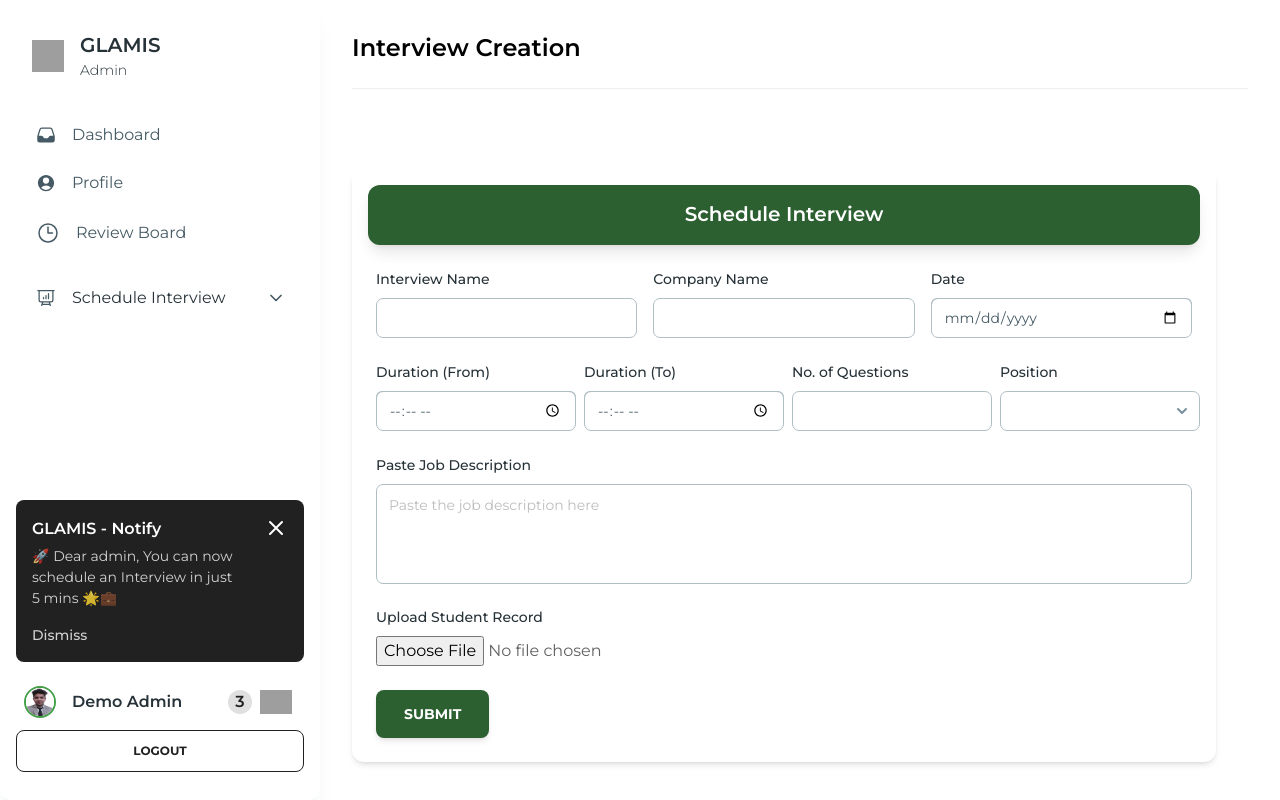
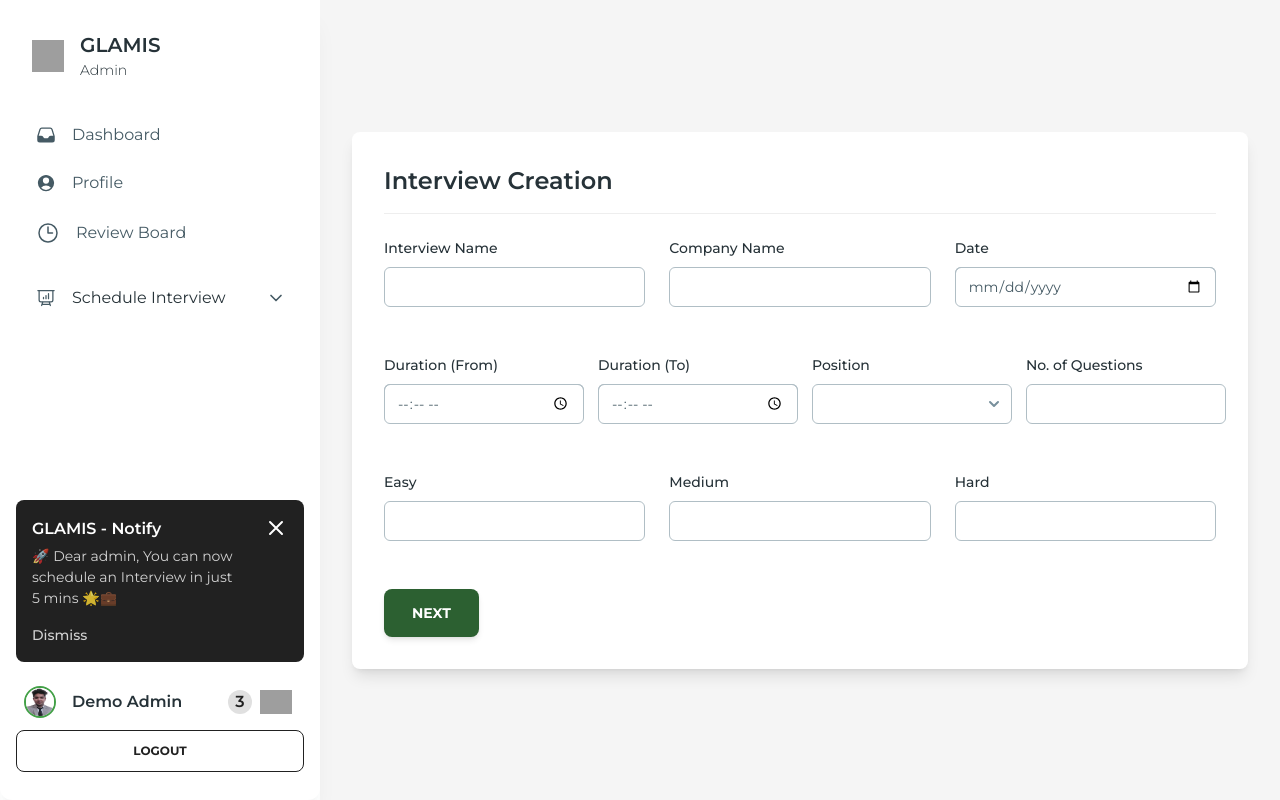
Before and after one commit to naitikshaxma/glamis_test, a React (Vite) app in the folder admin-client/: page /admin/schedule in a window 1280 px wide. Built offline with nearby package versions, Linux system fonts and the light colour scheme; grey boxes are pictures that could not be loaded; some icons are missing; a web font is replaced by a local one.

Commit message:
working on admin frontend

```diff
--- a/admin-client/src/components/dashboard/ScheduleInterview.jsx
+++ b/admin-client/src/components/dashboard/ScheduleInterview.jsx
@@ -1,17 +1,15 @@
-import React from "react";
+import React, { useState } from "react";
 import {
     Card,
-    CardHeader,
     CardBody,
     Input,
     Button,
     Typography,
     Select,
     Option,
-    Textarea
+    Textarea,
 } from "@material-tailwind/react";
 
-// Define a list of positions in the software industry
 const softwarePositions = [
     "Software Developer",
     "Product Engineer",
@@ -22,147 +20,120 @@ const softwarePositions = [
     "DevOps Engineer",
     "QA Engineer",
     "UX/UI Designer",
-    "Systems Analyst"
+    "Systems Analyst",
 ];
 
+const FormInput = ({ label, value, onChange, type = "text", placeholder, max }) => (
+    <div className="flex flex-col mb-6">
+        <Typography variant="small" color="blue-gray" className="mb-2 font-medium">
+            {label}
+        </Typography>
+        <Input
+            type={type}
+            value={value}
+            onChange={onChange}
+            placeholder={placeholder}
+            max={max}
+            className="!border-blue-gray-200 focus:!border-gray-900 py-2 px-3 rounded-md"
+        />
+    </div>
+);
+
 export default function ScheduleInterview() {
-    const [interviewName, setInterviewName] = React.useState("");
-    const [companyName, setCompanyName] = React.useState("");
-    const [date, setDate] = React.useState("");
-    const [duration, setDuration] = React.useState({ from: "", to: "" });
-    const [noOfQuestions, setNoOfQuestions] = React.useState("");
-    const [position, setPosition] = React.useState("");
-    const [jobDescription, setJobDescription] = React.useState("");
-    const [studentRecord, setStudentRecord] = React.useState(null);
+    const [currentStep, setCurrentStep] = useState(1);
+    const [interviewName, setInterviewName] = useState("");
+    const [companyName, setCompanyName] = useState("");
+    const [date, setDate] = useState("");
+    const [duration, setDuration] = useState({ from: "", to: "" });
+    const [noOfQuestions, setNoOfQuestions] = useState("");
+    const [position, setPosition] = useState("");
+    const [easy, setEasy] = useState("");
+    const [medium, setMedium] = useState("");
+    const [hard, setHard] = useState("");
+    const [jobDescription, setJobDescription] = useState("");
+    const [questions, setQuestions] = useState([{ question: "", difficulty: "Easy" }]);
+
+    const handleNext = () => {
+        if (currentStep === 1 && interviewName && companyName && date && noOfQuestions && position) {
+            setCurrentStep(2);
+        }
+    };
+
+    const handlePrevious = () => {
+        setCurrentStep(currentStep - 1);
+    };
+
+    const handleSubmit = () => {
+        // Handle form submission logic here
+        console.log("Form submitted");
+    };
+
+    const handleAddQuestion = () => {
+        if (questions.length < parseInt(noOfQuestions)) {
+            setQuestions([...questions, { question: "", difficulty: "Easy" }]);
+        }
+    };
+
+    const handleQuestionChange = (index, field, value) => {
+        const updatedQuestions = [...questions];
+        updatedQuestions[index][field] = value;
+        setQuestions(updatedQuestions);
+    };
 
     return (
-        <div className="p-8 flex flex-col h-[95vh]">
-            <div className="flex justify-between w-full border-b pb-2 mb-[8vh]">
-                <h1 className="text-2xl font-semibold mb-4">Interview Creation</h1>
+        <div className="flex items-center justify-center min-h-screen bg-gray-100 p-8">
+            <div className="w-full max-w-6xl h-full p-8 rounded-lg shadow-lg bg-white flex flex-col">
+                <div className="mb-6 flex justify-between items-center border-b pb-4">
+                    <Typography variant="h4" color="blue-gray" className="font-semibold">
+                        Interview Creation
+                    </Typography>
                 </div>
-            <Card className="mt-4 mr-8">
-                <CardHeader
-                    color=""
-                    floated={false}
-                    shadow={true}
-                    className="text-center bg-[#2c6031] p-4"
-                >
-                    <Typography variant="h5" color="white">
-                        Schedule Interview
-                    </Typography>
-                </CardHeader>
-                <CardBody>
-                    <form className="space-y-6">
-                        {/* First row: Interview Name, Company Name, and Date */}
-                        <div className="grid grid-cols-1 md:grid-cols-3 gap-4">
-                            <div className="flex flex-col">
-                                <Typography
-                                    variant="small"
-                                    color="blue-gray"
-                                    className="mb-2 font-medium"
-                                >
-                                    Interview Name
-                                </Typography>
-                                <Input
+
+                <div className="flex-grow">
+                    {/* Combined Form: Basic Information and Duration */}
+                    {currentStep === 1 && (
+                        <>
+                            <div className="grid grid-cols-1 md:grid-cols-3 gap-6 mb-6">
+                                <FormInput
+                                    label="Interview Name"
                                     value={interviewName}
                                     onChange={(e) => setInterviewName(e.target.value)}
                                     placeholder="Interview Name"
-                                    className="!border-t-blue-gray-200 focus:!border-t-gray-900"
                                 />
-                            </div>
-                            <div className="flex flex-col">
-                                <Typography
-                                    variant="small"
-                                    color="blue-gray"
-                                    className="mb-2 font-medium"
-                                >
-                                    Company Name
-                                </Typography>
-                                <Input
+                                <FormInput
+                                    label="Company Name"
                                     value={companyName}
                                     onChange={(e) => setCompanyName(e.target.value)}
                                     placeholder="Company Name"
-                                    className="!border-t-blue-gray-200 focus:!border-t-gray-900"
                                 />
-                            </div>
-                            <div className="flex flex-col">
-                                <Typography
-                                    variant="small"
-                                    color="blue-gray"
-                                    className="mb-2 font-medium"
-                                >
-                                    Date
-                                </Typography>
-                                <Input
+                                <FormInput
+                                    label="Date"
                                     type="date"
                                     value={date}
                                     onChange={(e) => setDate(e.target.value)}
-                                    className="!border-t-blue-gray-200 focus:!border-t-gray-900"
                                 />
                             </div>
-                        </div>
-
-                        {/* Second row: Duration, No. of Questions, and Position */}
-                        <div className="grid grid-cols-1 md:grid-cols-4 gap-4">
-                            <div className="flex flex-col">
-                                <Typography
-                                    variant="small"
-                                    color="blue-gray"
-                                    className="mb-2 font-medium"
-                                >
-                                    Duration (From)
-                                </Typography>
-                                <Input
+                            <div className="grid grid-cols-1 md:grid-cols-4 gap-6 mb-6">
+                                <FormInput
+                                    label="Duration (From)"
                                     type="time"
                                     value={duration.from}
                                     onChange={(e) => setDuration({ ...duration, from: e.target.value })}
-                                    className="!border-t-blue-gray-200 focus:!border-t-gray-900"
                                 />
-                            </div>
-                            <div className="flex flex-col">
-                                <Typography
-                                    variant="small"
-                                    color="blue-gray"
-                                    className="mb-2 font-medium"
-                                >
-                                    Duration (To)
-                                </Typography>
-                                <Input
+                                <FormInput
+                                    label="Duration (To)"
                                     type="time"
                                     value={duration.to}
                                     onChange={(e) => setDuration({ ...duration, to: e.target.value })}
-                                    className="!border-t-blue-gray-200 focus:!border-t-gray-900"
                                 />
-                            </div>
                                 <div className="flex flex-col">
-                                <Typography
-                                    variant="small"
-                                    color="blue-gray"
-                                    className="mb-2 font-medium"
-                                >
-                                    No. of Questions
-                                </Typography>
-                                <Input
-                                    type="number"
-                                    max={20}
-                                    value={noOfQuestions}
-                                    onChange={(e) => setNoOfQuestions(e.target.value)}
-                                    placeholder="Number of Questions"
-                                    className="!border-t-blue-gray-200 focus:!border-t-gray-900"
-                                />
-                            </div>
-                            <div className="flex flex-col">
-                                <Typography
-                                    variant="small"
-                                    color="blue-gray"
-                                    className="mb-2 font-medium"
-                                >
+                                    <Typography variant="small" color="blue-gray" className="mb-2 font-medium">
                                         Position
                                     </Typography>
                                     <Select
                                         value={position}
                                         onChange={(value) => setPosition(value)}
-                                    className="!border-t-blue-gray-200 focus:!border-t-gray-900"
+                                        className="!border-blue-gray-200 focus:!border-gray-900 py-2 px-3 rounded-md"
                                         placeholder="Select Position"
                                     >
                                         {softwarePositions.map((pos) => (
@@ -172,50 +143,129 @@ export default function ScheduleInterview() {
                                         ))}
                                     </Select>
                                 </div>
+                                <FormInput
+                                    label="No. of Questions"
+                                    type="number"
+                                    value={noOfQuestions}
+                                    onChange={(e) => setNoOfQuestions(e.target.value)}
+                                    placeholder="Number of Questions"
+                                    max={20}
+                                />
                             </div>
+                            <div className="grid grid-cols-1 md:grid-cols-3 gap-6 mb-6">
+                                <FormInput
+                                    label="Easy"
+                                    type="number"
+                                    value={easy}
+                                    onChange={(e) => setEasy(e.target.value)}
+                                    max={8}
+                                />
+                                <FormInput
+                                    label="Medium"
+                                    type="number"
+                                    value={medium}
+                                    onChange={(e) => setMedium(e.target.value)}
+                                    max={7}
+                                />
+                                <FormInput
+                                    label="Hard"
+                                    type="number"
+                                    value={hard}
+                                    onChange={(e) => setHard(e.target.value)}
+                                    max={5}
+                                />
+                            </div>
+                        </>
+                    )}
 
-                        {/* Third row: Job Description and Student Record */}
-                        <div className="space-y-4">
-                            <div className="flex flex-col">
-                                <Typography
-                                    variant="small"
-                                    color="blue-gray"
-                                    className="mb-2 font-medium"
-                                >
+                    {/* Step 2: Job Description, Add Questions, and Upload Record */}
+                    {currentStep === 2 && (
+                        <>
+                            <div className="space-y-6 mb-6">
+                                <div className="flex flex-col mb-6">
+                                    <Typography variant="small" color="blue-gray" className="mb-2 font-medium">
                                         Paste Job Description
                                     </Typography>
                                     <Textarea
                                         value={jobDescription}
                                         onChange={(e) => setJobDescription(e.target.value)}
                                         placeholder="Paste the job description here"
-                                    className="!border-t-blue-gray-200 focus:!border-t-gray-900"
+                                        className="!border-blue-gray-200 focus:!border-gray-900 py-2 px-3 rounded-md"
                                     />
                                 </div>
-                            <div className="flex flex-col">
-                                <Typography
-                                    variant="small"
-                                    color="blue-gray"
-                                    className="mb-2 font-medium"
-                                >
-                                    Upload Student Record
+                                {questions.map((q, index) => (
+                                    <div key={index} className="flex justify-between mb-4">
+                                        <div className="flex flex-col flex-1">
+                                            <Typography variant="small" color="blue-gray" className="mb-2 font-medium">
+                                                Add New Question (Optional)
                                             </Typography>
-                                <input
-                                    type="file"
-                                    onChange={(e) => setStudentRecord(e.target.files[0])}
-                                    className="!border-t-blue-gray-200 focus:!border-t-gray-900"
+                                            <Input
+                                                value={q.question}
+                                                onChange={(e) => handleQuestionChange(index, "question", e.target.value)}
+                                                placeholder="Enter question"
+                                                className="w-full"
                                             />
                                         </div>
+                                        <div className="flex flex-col ml-4">
+                                            <Typography variant="small" color="blue-gray" className="mb-2 font-medium">
+                                                Set Question Difficulty
+                                            </Typography>
+                                            <Select
+                                                value={q.difficulty}
+                                                onChange={(value) => handleQuestionChange(index, "difficulty", value)}
+                                                className="w-full"
+                                            >
+                                                <Option value="Easy">Easy</Option>
+                                                <Option value="Medium">Medium</Option>
+                                                <Option value="Hard">Hard</Option>
+                                            </Select>
                                         </div>
+                                    </div>
+                                ))}
+                                {questions.length < parseInt(noOfQuestions) && (
+                                    <Button
+                                        size="sm"
+                                        className="bg-[#2c6031] text-white hover:bg-[#1f4d26] transition-colors duration-300"
+                                        onClick={handleAddQuestion}
+                                    >
+                                        +
+                                    </Button>
+                                )}
+                            </div>
+                        </>
+                    )}
 
+                    {/* Navigation Buttons */}
+                    <div className="flex justify-between mt-auto">
+                        {currentStep > 1 && (
                             <Button
                                 size="lg"
+                                onClick={handlePrevious}
+                                className="bg-[#2c6031] text-white hover:bg-[#1f4d26] transition-colors duration-300"
+                            >
+                                Previous
+                            </Button>
+                        )}
+                        {currentStep < 2 ? (
+                            <Button
+                                size="lg"
+                                onClick={handleNext}
+                                className="bg-[#2c6031] text-white hover:bg-[#1f4d26] transition-colors duration-300"
+                            >
+                                Next
+                            </Button>
+                        ) : (
+                            <Button
+                                size="lg"
+                                onClick={handleSubmit}
                                 className="bg-[#2c6031] text-white hover:bg-[#1f4d26] transition-colors duration-300"
                             >
                                 Submit
                             </Button>
-                    </form>
-                </CardBody>
-            </Card>
+                        )}
+                    </div>
+                </div>
+            </div>
         </div>
     );
 }
```
Also changed, not shown: 2 other files (tests, documents, lock files or other folders). Lines whose indentation alone changed are shown as unchanged.
